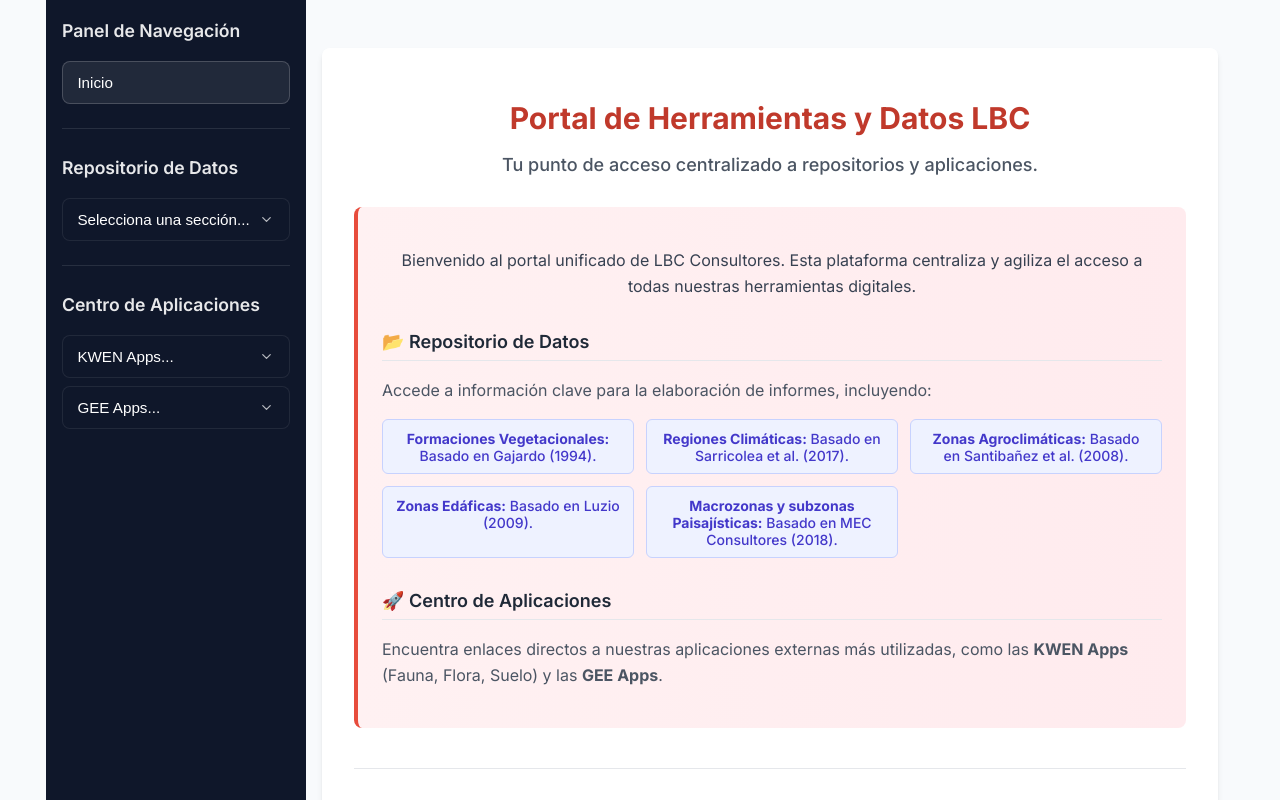
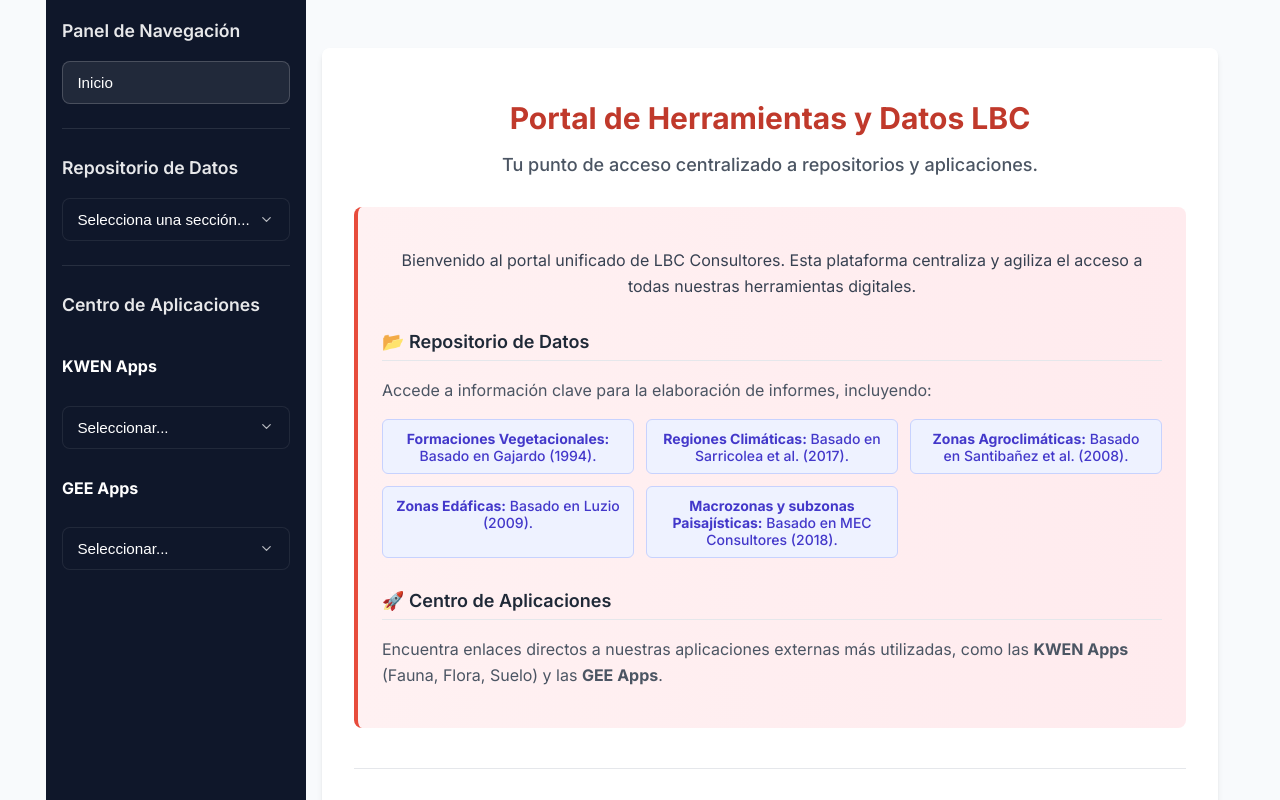
Before and after one commit to dnvasquez/repositorio-lbc, a React (Vite) app: page / in a window 1280 px wide. Built offline with nearby package versions, Linux system fonts and the light colour scheme.

Commit message:
Update App.jsx

```diff
--- a/src/App.jsx
+++ b/src/App.jsx
@@ -64,10 +64,11 @@
         <div className="sidebar-separator"></div>
 
         <h2>Centro de Aplicaciones</h2>
+        <h4>KWEN Apps</h4>
 
         {/* Menú para KWEN Apps */}
         <select onChange={handleExternalLink} className="sidebar-select">
-          <option value="">KWEN Apps...</option>
+          <option value="">Seleccionar...</option>
           <optgroup label="Fauna">
             <option value="https://www.appsheet.com/start/82a7a1d0-aa58-4f81-988f-4f85eb9b4553#appName=KWENfauna-337919552-24-10-08&page=dashboard&table=DarwinCore&view=Centro+de+descargas">Centro de descargas</option>
             <option value="https://ge6y46-david-vasquez.shinyapps.io/KWEN-Fauna-Abundancia/">Abundancia de especies</option>
@@ -81,10 +82,10 @@
             <option value="https://www.appsheet.com/start/5a5af7fd-d911-4673-a85a-533ede97bc2d#appName=KWENsuelo-337919552&page=gallery&sort=%5B%7B%22Column%22%3A%22ID+MENU%22%2C%22Order%22%3A%22Ascending%22%7D%5D&table=Menu&view=Menu">Centro de descargas</option>
           </optgroup>
         </select>
-
+        <h4>GEE Apps</h4>
         {/* Menú para GEE Apps */}
         <select onChange={handleExternalLink} className="sidebar-select">
-          <option value="">GEE Apps...</option>
+          <option value="">Seleccionar...</option>
           <option value="https://ee-dnvasque.projects.earthengine.app/view/dem-app">DEM App</option>
           <option value="https://ee-dnvasque.projects.earthengine.app/view/rgbimage-app">RGB App</option>
           <option value="https://ee-dnvasque.projects.earthengine.app/view/lcc-app2">LCC App</option>
```
